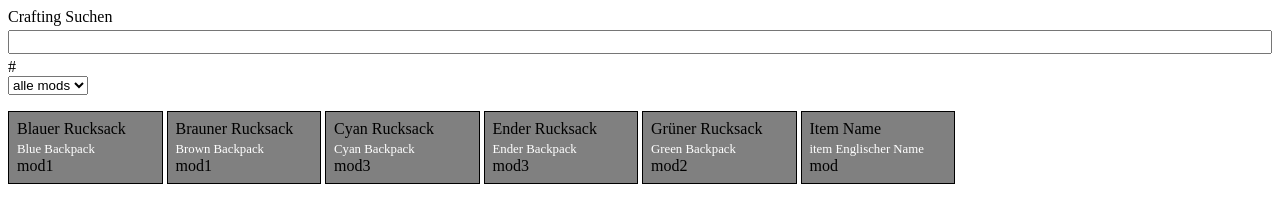
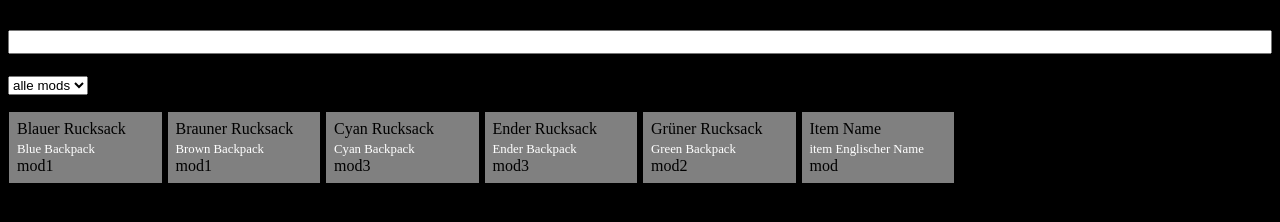
Before and after one commit to MatitoDA/Search_for_Maris, a plain HTML site: page index.html in a window 1280 px wide. Drawn offline with Linux system fonts and the light colour scheme.

Commit message:
für die augen

```diff
--- a/stylesheet.css
+++ b/stylesheet.css
@@ -1,3 +1,7 @@
+:root {
+    background-color: black; /* Weil Darkmode besser ist xd */
+}
+
 .search-wrapper {
     display: flex;
     flex-direction: column;
```
